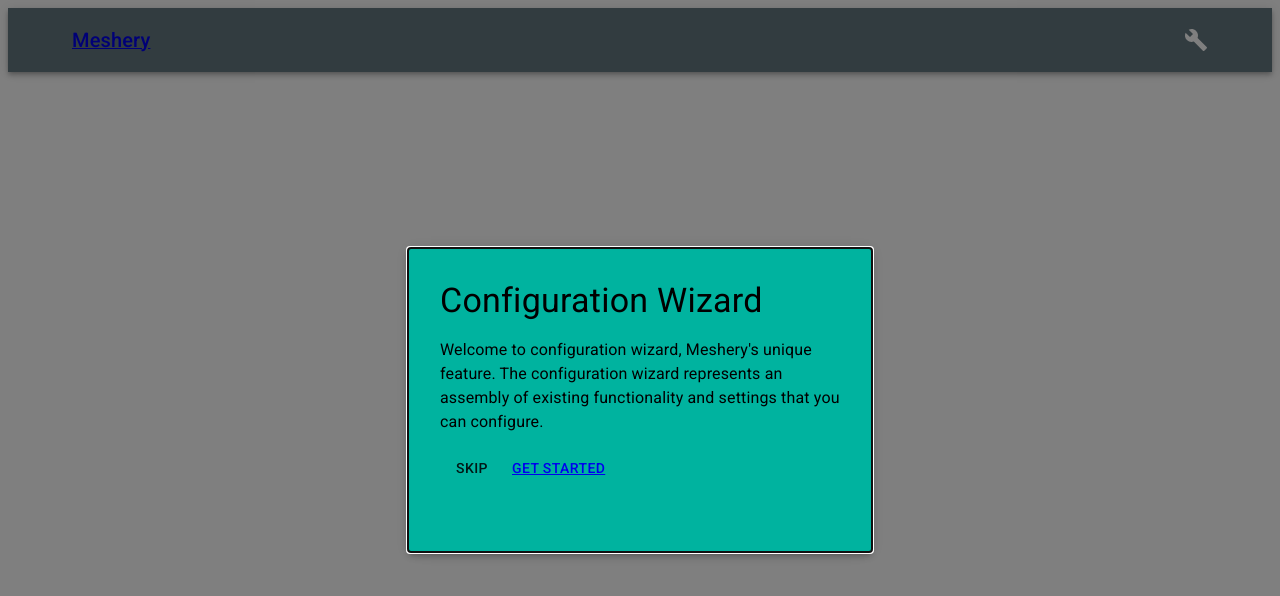
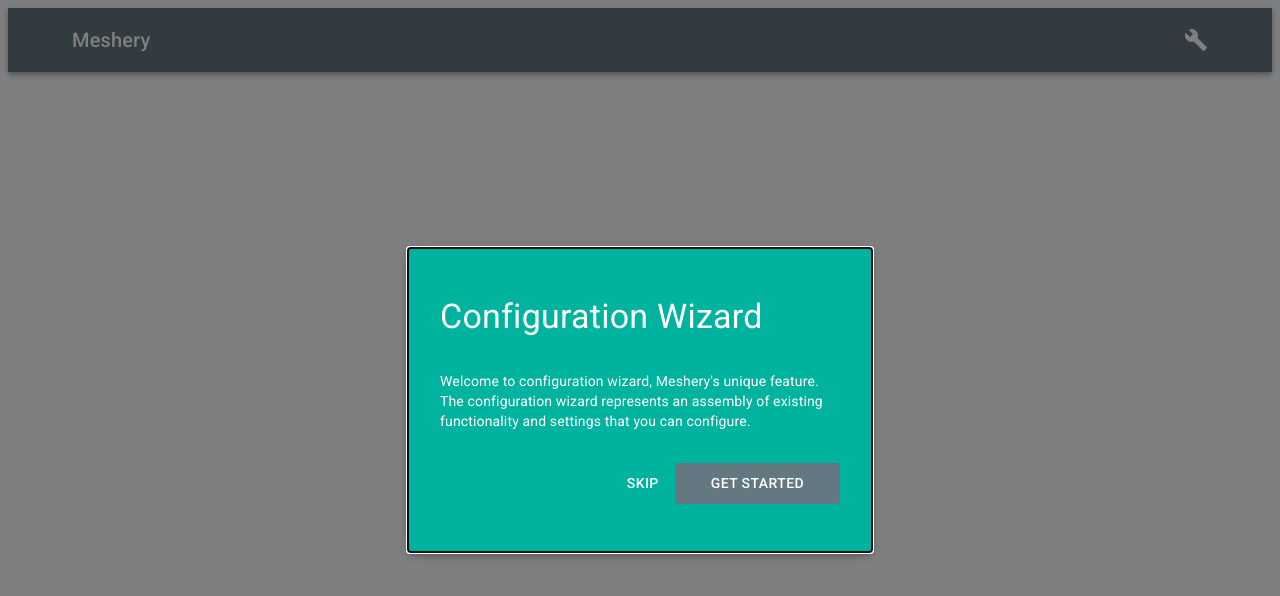
Before and after one commit to bartkalanski/configuration-wizard, a React (Create React App) app: page / in a window 1280 px wide. Both pictures are taken after a click on the icon 1196 px from the left and 40 px from the top of the page. Shown: the top 596 px of the page. Built offline with nearby package versions, Linux system fonts and the light colour scheme.

Commit message:
Update link style

```diff
--- a/src/components/Navbar.js
+++ b/src/components/Navbar.js
@@ -1,7 +1,7 @@
 import React from "react";
 import { Link } from "react-router-dom";
 import { makeStyles } from "@material-ui/core/styles";
-import { AppBar, Toolbar, Typography, Modal, Button, Link as LinkStyle } from "@material-ui/core/";
+import { AppBar, Toolbar, Typography, Modal, Button } from "@material-ui/core/";
 import BuildIcon from "@material-ui/icons/Build";
 
 const useStyles = makeStyles((theme) => ({
@@ -16,11 +16,18 @@
     justifyContent: "space-between",
     padding: "0.5rem 4rem",
   },
+  link: {
+    textDecoration: "none",
+    color: "white",
+  },
   buildIcon: {
     cursor: "pointer",
   },
   modal: {
     position: "absolute",
+    display: 'flex',
+    flexDirection: 'column',
+    justifyContent: 'space-evenly',
     height: "15rem",
     padding: "2rem",
     width: 400,
@@ -31,8 +38,15 @@
     border: "none",
     boxShadow: theme.shadows[5],
   },
+  buttonContainer: {
+    alignSelf: 'flex-end',
+  },
+  startButton: {
+    background: '#647881',
+    padding: '0.5rem 2.25rem',
+  },
   text: {
-    color: "fff",
+    color: "white",
   },
 }));
 
@@ -52,12 +66,11 @@
     <div className={classes.root}>
       <AppBar position="static" className={classes.appBar}>
         <Toolbar variant="dense" className={classes.toolbar}>
-          <Link to="/">
-            <LinkStyle variant="h6" color="inherit">
+          <Link to="/" className={classes.link}>
+            <Typography variant="h6" color="inherit">
               Meshery
-            </LinkStyle>
+            </Typography>
           </Link>
-
           <BuildIcon onClick={handleOpen} className={classes.buildIcon} />
           <Modal
             open={open}
@@ -68,26 +81,32 @@
             <div className={classes.modal}>
               <Typography
                 variant="h4"
-                classes={{ colorTextPrimary: "#fff" }}
                 gutterBottom="true"
                 paragraph="true"
+                className={classes.text}
                 id="simple-modal-title"
               >
                 Configuration Wizard
               </Typography>
               <Typography
+                variant="body2"
                 gutterBottom="true"
                 paragraph="true"
+                className={classes.text}
                 id="simple-modal-description"
               >
                 Welcome to configuration wizard, Meshery's unique feature. The
                 configuration wizard represents an assembly of existing
                 functionality and settings that you can configure.
               </Typography>
-              <Button onClick={handleClose}>Skip</Button>
-              <Button onClick={handleClose}>
-                <Link to="/wizard">Get Started</Link>
+              <div className={classes.buttonContainer}>
+              <Button onClick={handleClose} className={classes.text}>Skip</Button>
+              <Button onClick={handleClose} className={classes.startButton}>
+                <Link to="/wizard" className={classes.link}>
+                  Get Started
+                </Link>
               </Button>
+              </div>
             </div>
           </Modal>
         </Toolbar>
```
